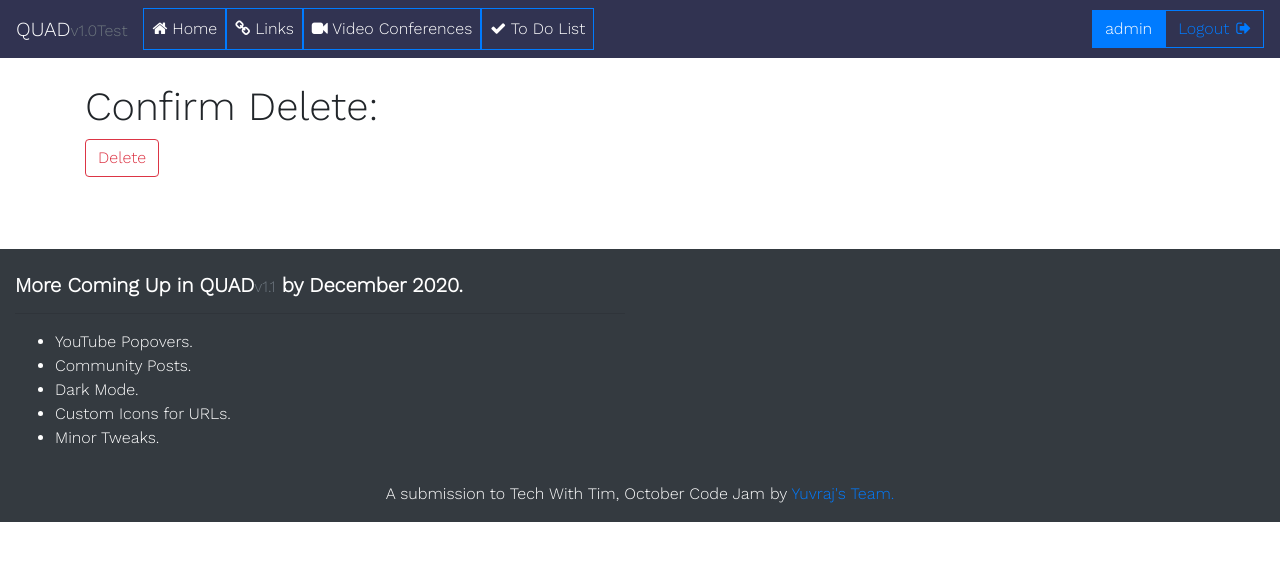
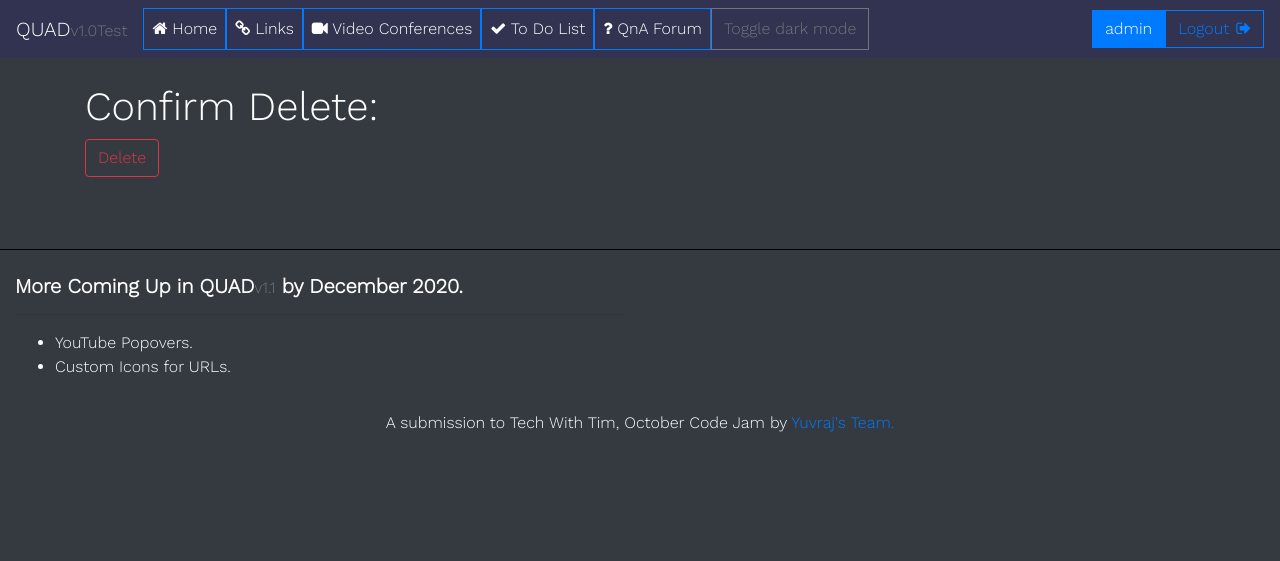
Before and after one commit to YuvrajGeek/QUAD-twt_oct, a Django app: page /delete_task/6 in a window 1280 px wide. Shown: the top 561 px of the page. Run offline with Django 3.2, Linux system fonts and the light colour scheme; a user stored in the database is signed in; data comes from the database, SQL or seed files in the repository.

Commit message:
Update base.html

```diff
--- a/mainapp/templates/base.html
+++ b/mainapp/templates/base.html
@@ -9,8 +9,8 @@
     <!-- Bootstrap CSS -->
     <link rel="stylesheet" href="https://cdn.jsdelivr.net/npm/bootstrap@4.5.3/dist/css/bootstrap.min.css"
         integrity="sha384-TX8t27EcRE3e/ihU7zmQxVncDAy5uIKz4rEkgIXeMed4M0jlfIDPvg6uqKI2xXr2" crossorigin="anonymous">
-    <link rel="stylesheet" href="https://stackpath.bootstrapcdn.com/font-awesome/4.7.0/css/font-awesome.min.css">
-    <title>MultiProd</title>
+            <link rel="stylesheet" href="https://stackpath.bootstrapcdn.com/font-awesome/4.7.0/css/font-awesome.min.css">
+    <title>QUAD</title>
     <style>
         @import url('https://fonts.googleapis.com/css2?family=Playfair+Display&display=swap');
         @import url('https://fonts.googleapis.com/css2?family=Work+Sans:wght@300&display=swap');
@@ -59,6 +59,7 @@
 
         .linkform {
             padding-top: 25px;
+            color: black;
         }
 
         .links {
@@ -78,9 +79,6 @@
             transition: all 0.2s ease-in-out 0s;
         }
 
-        .link:hover {
-            border-radius: 25px;
-        }
 
         .addlink {
             border-radius: 25px;
@@ -89,12 +87,35 @@
         .platformimg {
             max-width: 60px;
         }
+
+        .bg-dark {
+            background-color: rgb(21, 29, 31);
+            color: white;
+
+        }
+
+        .card {
+            background-color: transparent;
+        }
+
+        .nav {
+            border-bottom: 1px solid white;
+        }
+
+        #list-tab {
+            background-color: transparent;
+        }
+
+        footer {
+            border-top: 1px solid black;
+        }
     </style>
 </head>
 
-<body>
+<body class="bg-dark">
     <nav class="navbar navbar-expand-lg navbar-dark sticky-top" style="background-color: #313351;">
-        <a class="navbar-brand" href="{% url 'home' %}"><strong>QUAD</strong><small class="text-muted">v1.0Test</small></a>
+        <a class="navbar-brand" href="{% url 'home' %}"><strong>QUAD</strong><small
+                class="text-muted">v1.0Test</small></a>
         <button class="navbar-toggler" type="button" data-toggle="collapse" data-target="#navbarSupportedContent"
             aria-controls="navbarSupportedContent" aria-expanded="false" aria-label="Toggle navigation">
             <span class="navbar-toggler-icon"></span>
@@ -117,11 +138,20 @@
                             class="fa fa-video-camera" aria-hidden="true"></i>
                         Video Conferences</a>
                 </li>
+
                 <li class="nav-item active">
                     <a class="nav-link btn btn-outline-primary" href="{% url 'todo' %}"><i class="fa fa-check"
                             aria-hidden="true"></i>
                         To Do List</a>
                 </li>
+                <li class="nav-item active">
+                    <a class="nav-link btn btn-outline-primary" href="{% url 'questions' %}"><i
+                            class="fa fa-question" aria-hidden="true"></i>
+                        QnA Forum</a>
+                </li>
+                <button onclick="myFunction()" class="btn btn-outline-secondary my-2 my-sm-0 formbtn">Toggle dark
+                    mode</button>
+
             </ul><br>
             {% if user.is_authenticated %}
 
@@ -157,7 +187,7 @@
     </div>
     <!-- Footer -->
     <br><br><br>
-    <footer class="page-footer font-small bg-dark pt-4" style="color:white">
+    <footer class="page-footer font-small  pt-4" style="color:black background-color: transparent;">
 
         <!-- Footer Links -->
         <div class="container-fluid text-center text-md-left">
@@ -176,10 +206,8 @@
                     <p>
                     <ul>
                         <li>YouTube Popovers.</li>
-                        <li>Community Posts.</li>
-                        <li>Dark Mode.</li>
                         <li>Custom Icons for URLs.</li>
-                        <li>Minor Tweaks.</li>
+
                     </ul>
                     </p>
 
@@ -194,8 +222,8 @@
         <!-- Footer Links -->
 
         <!-- Copyright -->
-        <div class="footer-copyright text-center py-3">A submission to Tech With Tim, October Code Jam by <a
-                href='https://twtcodejam.net/timathon/team/220/'>Yuvraj's Team.</a>
+        <div class="footer-copyright text-center py-3 sticky-bottom">A submission to Tech With Tim, October Code Jam by
+            <a href='https://twtcodejam.net/timathon/team/220/'>Yuvraj's Team.</a>
         </div>
         <!-- Copyright -->
 
@@ -210,7 +238,14 @@
     <script src="https://cdn.jsdelivr.net/npm/popper.js@1.16.1/dist/umd/popper.min.js"
         integrity="sha384-9/reFTGAW83EW2RDu2S0VKaIzap3H66lZH81PoYlFhbGU+6BZp6G7niu735Sk7lN"
         crossorigin="anonymous"></script>
-
+    <script>
+        function myFunction() {
+            var element = document.body;
+            element.classList.toggle("bg-dark");
+            var footer = document.footer
+            footer.classList.toggle('bg-dark')
+        }
+    </script>
 
 </body>
 
```
